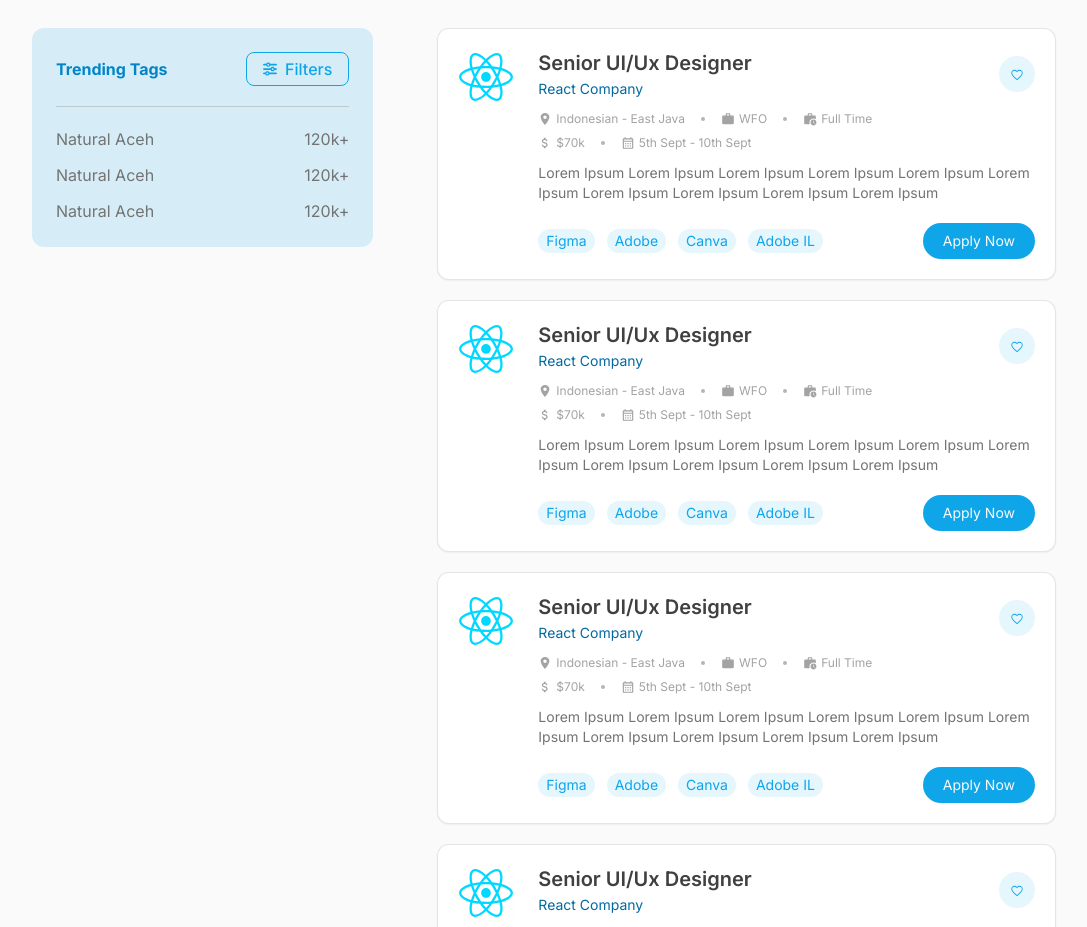
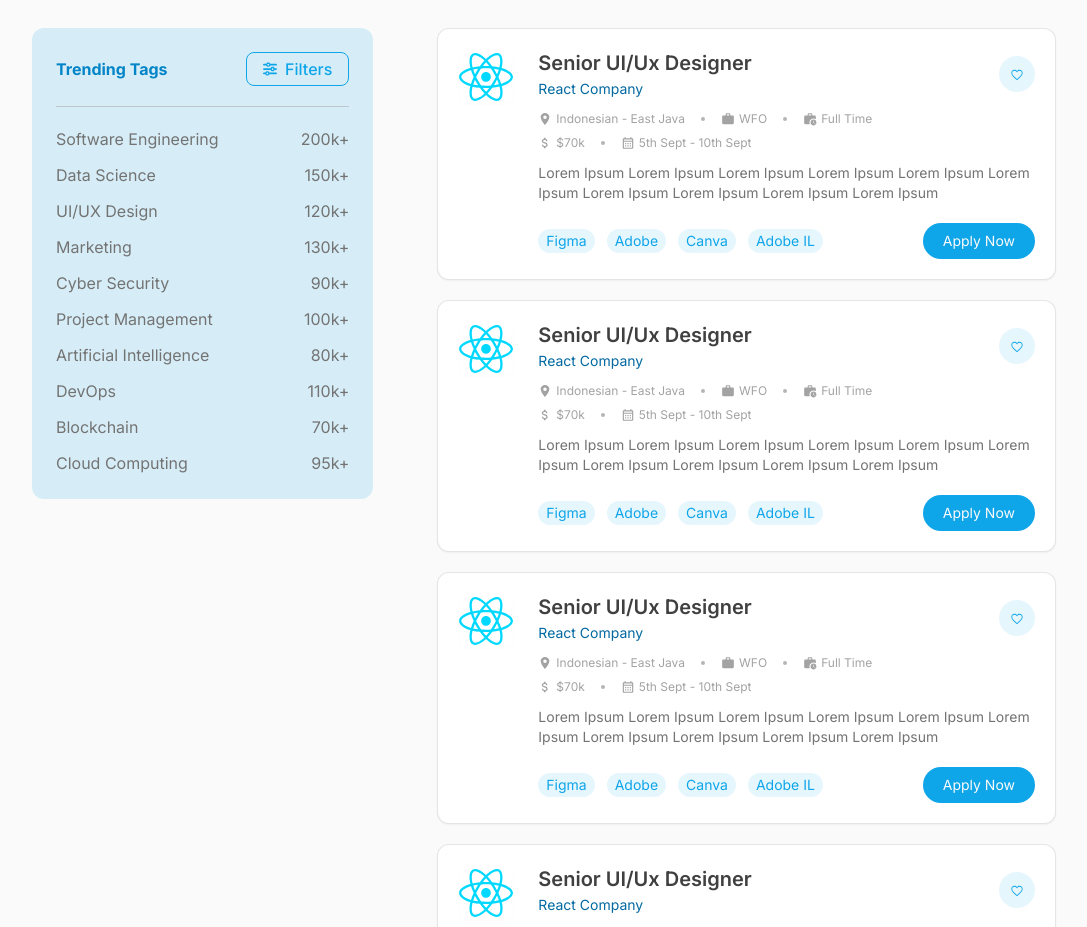
Before and after one commit to arkavidia-academya-WSE-2025/jobseeker-reactjs, a React (Vite) app in the folder fe-arkavidia/: page / in a window 1280 px wide. Shown: the part 920-1847 px from the top of the page, without its empty margins (96-1183 px from the left). Built offline with nearby package versions, Linux system fonts and the light colour scheme.

Commit message:
feat: multiple job topics with corresponding salary ranges to the Topics component

```diff
--- a/fe-arkavidia/src/components/pages/home/jobs/topics/Topics.jsx
+++ b/fe-arkavidia/src/components/pages/home/jobs/topics/Topics.jsx
@@ -6,24 +6,73 @@ const Topics = () => {
     <div className="w-full space-y-3">
       <Link
         to="/jobs/tag"
-        className="w-full flex items-center justify-between text-base text-neutral-500 hover:text-sky-600 "
+        className="w-full flex items-center justify-between text-base text-neutral-500 hover:text-sky-600"
       >
-        <p className="">Natural Aceh</p>
+        <p className="">Software Engineering</p>
+        <p className="">200k+</p>
+      </Link>
+      <Link
+        to="/jobs/tag"
+        className="w-full flex items-center justify-between text-base text-neutral-500 hover:text-sky-600"
+      >
+        <p className="">Data Science</p>
+        <p className="">150k+</p>
+      </Link>
+      <Link
+        to="/jobs/tag"
+        className="w-full flex items-center justify-between text-base text-neutral-500 hover:text-sky-600"
+      >
+        <p className="">UI/UX Design</p>
         <p className="">120k+</p>
       </Link>
       <Link
         to="/jobs/tag"
-        className="w-full flex items-center justify-between text-base text-neutral-500 hover:text-sky-600 "
+        className="w-full flex items-center justify-between text-base text-neutral-500 hover:text-sky-600"
       >
-        <p className="">Natural Aceh</p>
-        <p className="">120k+</p>
+        <p className="">Marketing</p>
+        <p className="">130k+</p>
       </Link>
       <Link
         to="/jobs/tag"
-        className="w-full flex items-center justify-between text-base text-neutral-500 hover:text-sky-600 "
+        className="w-full flex items-center justify-between text-base text-neutral-500 hover:text-sky-600"
       >
-        <p className="">Natural Aceh</p>
-        <p className="">120k+</p>
+        <p className="">Cyber Security</p>
+        <p className="">90k+</p>
+      </Link>
+      <Link
+        to="/jobs/tag"
+        className="w-full flex items-center justify-between text-base text-neutral-500 hover:text-sky-600"
+      >
+        <p className="">Project Management</p>
+        <p className="">100k+</p>
+      </Link>
+      <Link
+        to="/jobs/tag"
+        className="w-full flex items-center justify-between text-base text-neutral-500 hover:text-sky-600"
+      >
+        <p className="">Artificial Intelligence</p>
+        <p className="">80k+</p>
+      </Link>
+      <Link
+        to="/jobs/tag"
+        className="w-full flex items-center justify-between text-base text-neutral-500 hover:text-sky-600"
+      >
+        <p className="">DevOps</p>
+        <p className="">110k+</p>
+      </Link>
+      <Link
+        to="/jobs/tag"
+        className="w-full flex items-center justify-between text-base text-neutral-500 hover:text-sky-600"
+      >
+        <p className="">Blockchain</p>
+        <p className="">70k+</p>
+      </Link>
+      <Link
+        to="/jobs/tag"
+        className="w-full flex items-center justify-between text-base text-neutral-500 hover:text-sky-600"
+      >
+        <p className="">Cloud Computing</p>
+        <p className="">95k+</p>
       </Link>
     </div>
   );
```
